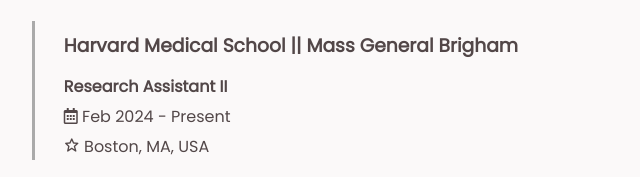
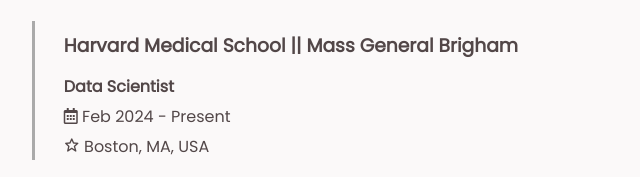
Before and after one commit to goutham45/gouthamchadalla.github.io, a plain HTML site: page index.html in a window 1280 px wide. Shown: the part 2204-2381 px from the top of the page, 96-736 px from the left. Drawn offline with nearby package versions, Linux system fonts and the light colour scheme.

Commit message:
Updated..

```diff
--- a/index.html
+++ b/index.html
@@ -409,7 +409,7 @@
                 <strong>Harvard Medical School</strong> || <strong>Mass General Brigham</strong>
               </h3>
               <span class="education__subtitle"
-                ><strong>Research Assistant II</strong></span
+                ><strong>Data Scientist</strong></span
               >
               <div class="education__duration">
                 <i class="far fa-calendar-alt"></i>
```
